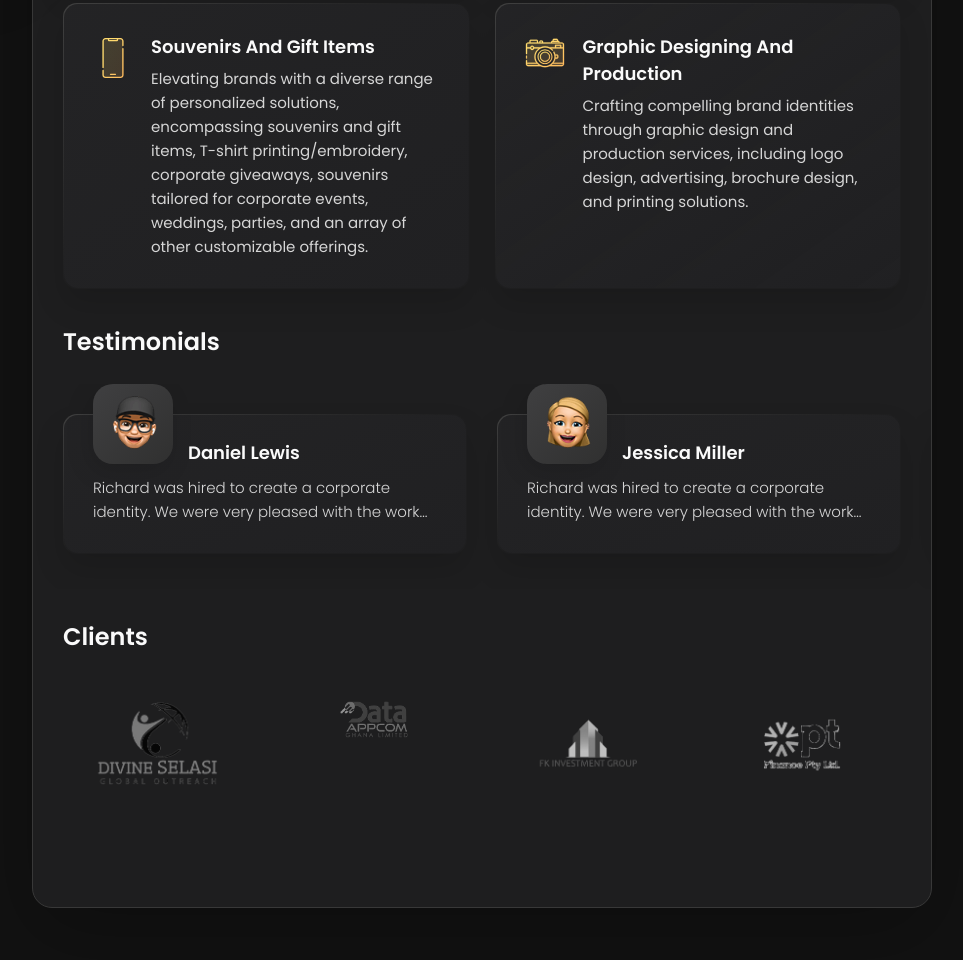
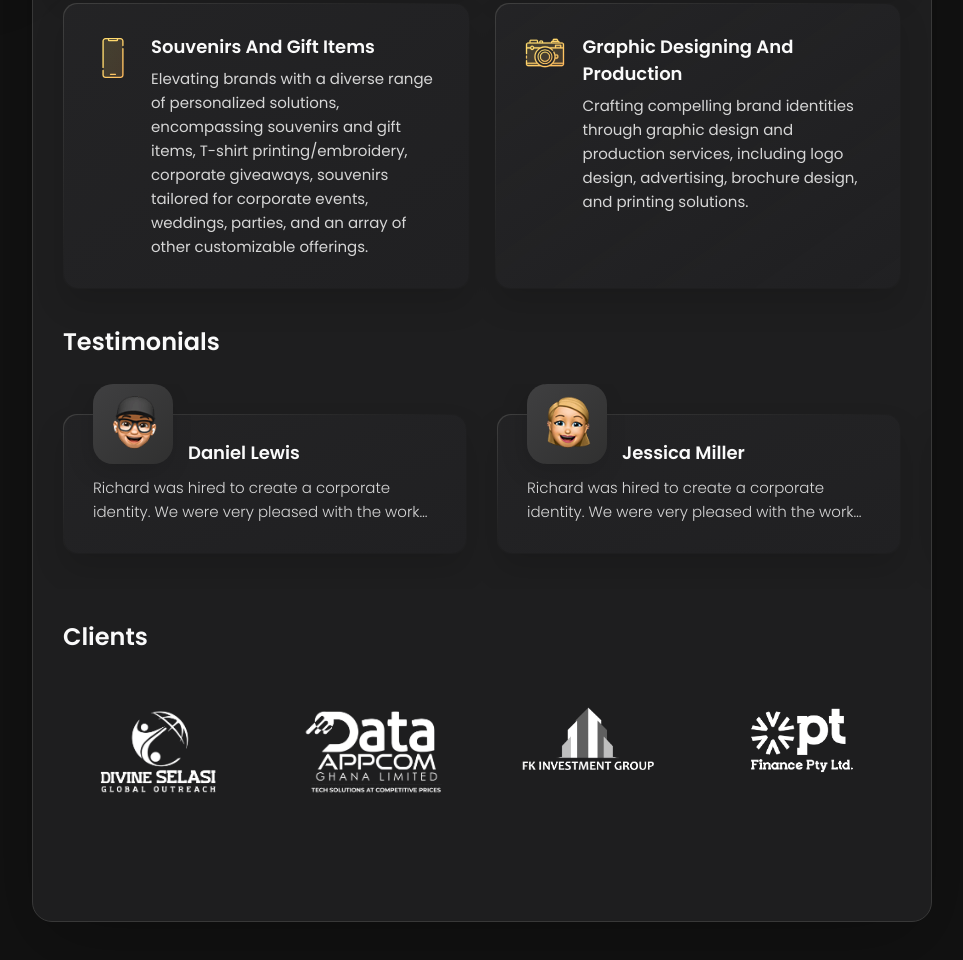
Before and after one commit to Agbode-Milan/michaelyxdomee, a plain HTML site: page index.html in a window 1280 px wide. Shown: the part 871-1831 px from the top of the page, without its empty margins (308-1271 px from the left). Drawn offline with nearby package versions, Linux system fonts and the light colour scheme.

Commit message:
Changes to the index client logos

```diff
--- a/index.html
+++ b/index.html
@@ -23,6 +23,7 @@
   <link rel="preconnect" href="https://fonts.googleapis.com">
   <link rel="preconnect" href="https://fonts.gstatic.com" crossorigin>
   <link href="https://fonts.googleapis.com/css2?family=Poppins:wght@300;400;500;600&display=swap" rel="stylesheet">
+
 
 </head>
 
@@ -459,37 +460,37 @@
 
             <li class="clients-item">
               <a href="#">
-                <img src="assets\images\Divine_Selasi_Global_Outreach_-_1-removebg-preview.png" alt="client logo">
+                <img src="assets\images\divine-selasi-no-bg.png" alt="client logo">
               </a>
             </li>
 
             <li class="clients-item">
               <a href="#">
-                <img src="assets\images\DataAppcom_Web_Logo-01-removebg-preview.png" alt="client logo">
+                <img src="assets\images\DataAppCom-no-bg.png" alt="client logo">
               </a>
             </li>
 
             <li class="clients-item">
               <a href="#">
-                <img src="assets\images\FKInvestment_Group_-_1-removebg-preview.png" alt="client logo">
+                <img src="assets\images\fk-investment-group-no-bg.png" alt="client logo">
               </a>
             </li>
 
             <li class="clients-item">
               <a href="#">
-                <img src="assets\images\PtFinanceFlyLtd_-_1-removebg-preview.png" alt="client logo">
+                <img src="assets\images\opt-finance-no-bg.png" alt="client logo">
               </a>
             </li>
 
             <li class="clients-item">
               <a href="#">
-                <img src="assets\images\Delice_food_black_background-removebg-preview.png" alt="client logo">
+                <img src="assets\images\delice-no-bg.png" alt="client logo">
               </a>
             </li>
 
             <li class="clients-item">
               <a href="#">
-                <img src="assets\images\Dyvsi_Body_Wash_-_1-removebg-preview.png" alt="client logo">
+                <img src="assets\images\dyvsi-no-bg.png" alt="client logo">
               </a>
             </li>
 
```
Also changed, not shown: assets/images/DataAppCom-no-bg.png (added), assets/images/delice-no-bg.png (added), assets/images/divine-selasi-no-bg.png (added), assets/images/dyvsi-no-bg.png (added), assets/images/fk-investment-group-no-bg.png (added), assets/images/opt-finance-no-bg.png (added).
